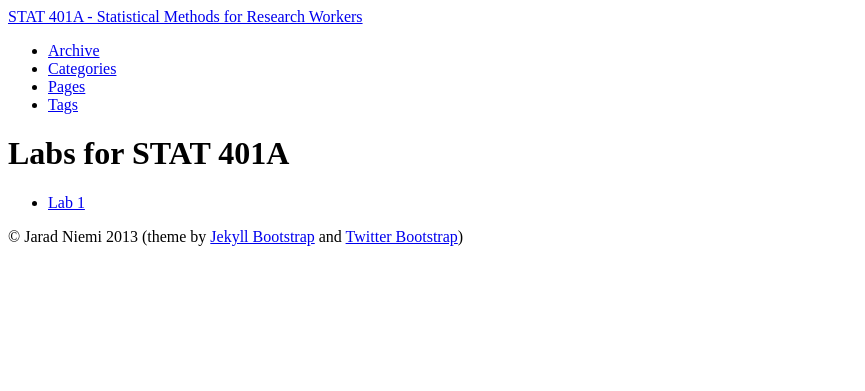
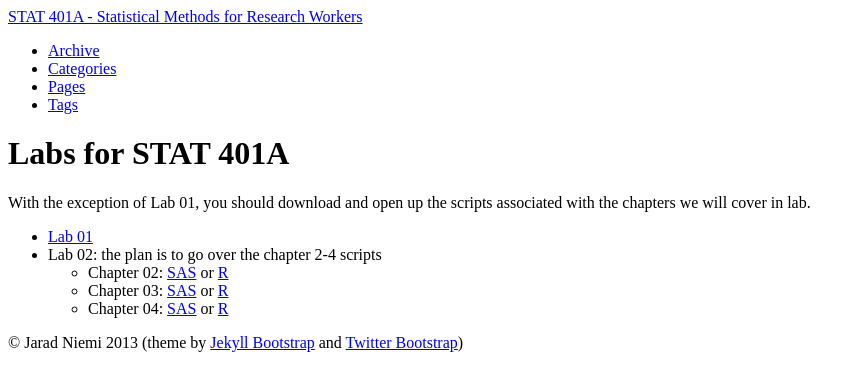
Before and after one commit to jarad/stat401A, a Jekyll site: the page built from lab/index.md, in a window 1280 px wide. Shown: the top 391 px of the page, without its empty margins (0-865 px from the left). Built offline with Jekyll 4.4.1, drawn with Linux system fonts in a browser that asks for light colours.

Commit message:
added scripts for chapters 2-4

```diff
--- a/lab/index.md
+++ b/lab/index.md
@@ -5,4 +5,10 @@ tagline:
 ---
 {% include JB/setup %}
 
-- [Lab 1](lab01)
+With the exception of Lab 01, you should download and open up the scripts associated with the chapters we will cover in lab.
+
+- [Lab 01]({{BASE_PATH}}/lab/lab01.html)
+- Lab 02: the plan is to go over the chapter 2-4 scripts
+  - Chapter 02: [SAS]({{BASE_PATH}}/lab/ch02.sas) or [R]({{BASE_PATH}}/lab/ch02.R)
+  - Chapter 03: [SAS]({{BASE_PATH}}/lab/ch03.sas) or [R]({{BASE_PATH}}/lab/ch03.R)
+  - Chapter 04: [SAS]({{BASE_PATH}}/lab/ch04.sas) or [R]({{BASE_PATH}}/lab/ch04.R)
```
Also changed, not shown: 6 other files.
